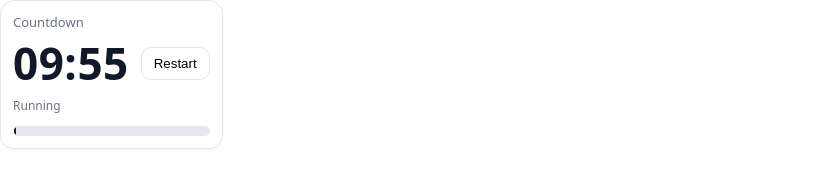
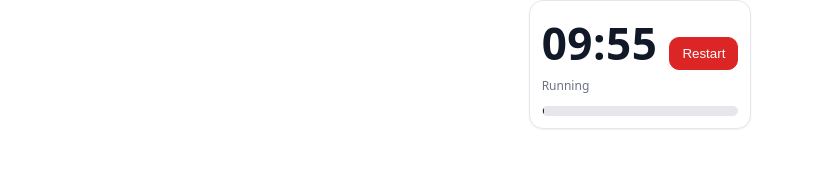
Before and after one commit to Justin8901/sp-countdown, a plain HTML site: page index.html in a window 1280 px wide. Shown: the whole page, without its empty margins (0-814 px from the left). Drawn offline with Linux system fonts and the light colour scheme.

Commit message:
Update index.html

```diff
--- a/index.html
+++ b/index.html
@@ -6,45 +6,77 @@
   <title>Countdown</title>
   <style>
     :root{
-      --border:#e5e7eb; --text:#111827; --muted:#6b7280; --ok:#111827; --warn:#b45309; --danger:#dc2626; --bg:#ffffff;
+      --border:#e5e7eb; --text:#111827; --muted:#6b7280; --ok:#111827;
+      --warn:#f59e0b; --orange:#f97316; --danger:#dc2626; --bg:#ffffff;
     }
     @media (prefers-color-scheme: dark){
-      :root{ --border:#374151; --text:#f3f4f6; --muted:#9ca3af; --ok:#f3f4f6; --warn:#f59e0b; --danger:#f87171; --bg:#111827; }
+      :root{ --border:#374151; --text:#f3f4f6; --muted:#9ca3af; --ok:#f3f4f6;
+             --warn:#f59e0b; --orange:#fb923c; --danger:#f87171; --bg:#111827; }
     }
+
     html,body{
       margin:0;
-  background:transparent;   /* remove big dark background */
+      background:transparent;        /* keep iframe background invisible */
       color:var(--text);
       font-family: ui-sans-serif, system-ui, "Segoe UI", Arial;
+      display:flex; align-items:center; justify-content:center; /* center the card */
+      min-height:1px;
     }
+
     .card{
-  display:inline-block;     /* shrink wrap to content */
+      display:inline-block;
       padding:12px;
       border:1px solid var(--border);
       border-radius:14px;
       box-shadow:0 1px 2px rgba(0,0,0,.06);
+      background:#fff;               /* give the card a surface so blink is visible */
+    }
+    @media (prefers-color-scheme: dark){
+      .card{ background:#0b1220; }   /* subtle dark card */
     }
 
     .row{display:flex; align-items:center; justify-content:space-between; gap:12px;}
-    .title{font-size:13px; color:var(--muted); margin-bottom:2px}
+    .title{display:none}             /* hide the old label completely */
     .time{font-size:44px; font-weight:800; letter-spacing:.5px}
     .status{font-size:12px; color:var(--muted); margin-top:4px}
-    .btn{padding:8px 12px; border:1px solid var(--border); border-radius:10px; background:#fff; cursor:pointer}
-    @media (prefers-color-scheme: dark){ .btn{ background:#111827; } }
+    .btn{padding:8px 12px; border:1px solid var(--border); border-radius:10px; cursor:pointer}
+    .btn-danger{
+      background:var(--danger); color:#fff; border-color:var(--danger);
+    }
+    .btn-danger:hover{ filter:brightness(0.92); }
+
     .bar{height:8px; background:#e5e7eb; border-radius:999px; overflow:hidden; margin-top:12px; border:1px solid var(--border)}
     .bar>div{height:100%; width:0%}
+
+    /* Blink the whole card during the last minute */
+    @keyframes card-blink {
+      0%   { background:#fff;    box-shadow:0 0 0 0 rgba(220,38,38,.0); }
+      50%  { background:#ffe5e5; box-shadow:0 0 0 4px rgba(220,38,38,.25); }
+      100% { background:#fff;    box-shadow:0 0 0 0 rgba(220,38,38,.0); }
+    }
+    @media (prefers-color-scheme: dark){
+      @keyframes card-blink {
+        0%   { background:#0b1220; box-shadow:0 0 0 0 rgba(248,113,113,.0); }
+        50%  { background:#251016; box-shadow:0 0 0 4px rgba(248,113,113,.35); }
+        100% { background:#0b1220; box-shadow:0 0 0 0 rgba(248,113,113,.0); }
+      }
+    }
+    .blink {
+      animation: card-blink 1s linear infinite;
+      border-color: var(--danger) !important;
+    }
   </style>
 </head>
 <body>
-  <div class="card">
+  <div class="card" id="card">
     <div class="row">
       <div>
-        <div id="label" class="title">Countdown</div>
+        <!-- Title intentionally removed -->
         <div id="display" class="time">10:00</div>
         <div id="status" class="status">Running</div>
       </div>
       <div style="display:flex; gap:8px">
-        <button id="restart" class="btn">Restart</button>
+        <button id="restart" class="btn btn-danger">Restart</button>
       </div>
     </div>
     <div class="bar" aria-hidden="true"><div id="barfill"></div></div>
@@ -55,32 +87,37 @@
     // --------- Config via URL params ----------
     // ?m=10   -> minutes (default 10)
     // ?s=600  -> OR total seconds (overrides minutes if present)
-    // ?label=Break%20Timer
-    // ?warn=1 -> minutes left to switch to warning colour (default 1)
+    // ?warn=1 -> (kept for compatibility; not used for colour now)
     // ?beep=1 -> play a short beep at end (default 1)
     const params = new URLSearchParams(location.search);
     const m = parseInt(params.get('m') || '10', 10);
     const sOverride = parseInt(params.get('s') || '0', 10);
     const totalSeconds = Number.isFinite(sOverride) && sOverride > 0 ? sOverride : m * 60;
-    const label = params.get('label') || 'Countdown';
-    const warnAtMin = Math.max(0, parseInt(params.get('warn') || '1', 10));
     const doBeep = (params.get('beep') ?? '1') !== '0';
 
     // Elements
     const displayEl = document.getElementById('display');
     const statusEl  = document.getElementById('status');
-    const labelEl   = document.getElementById('label');
     const btnRestart= document.getElementById('restart');
     const barFill   = document.getElementById('barfill');
+    const cardEl    = document.getElementById('card');
 
-    // Styles for bar colours
-    const colours = {
-      ok:    getComputedStyle(document.documentElement).getPropertyValue('--ok').trim(),
-      warn:  getComputedStyle(document.documentElement).getPropertyValue('--warn').trim(),
-      danger:getComputedStyle(document.documentElement).getPropertyValue('--danger').trim()
+    // Colours
+    const cs = getComputedStyle(document.documentElement);
+    const C = {
+      base:   cs.getPropertyValue('--ok').trim()      || '#111827',  // black-ish
+      yellow: cs.getPropertyValue('--warn').trim()    || '#f59e0b',
+      orange: cs.getPropertyValue('--orange').trim()  || '#f97316',
+      red:    cs.getPropertyValue('--danger').trim()  || '#dc2626'
     };
 
-    let endTs, timerId, done = false, startedAt;
+    // Thresholds (seconds remaining)
+    const YELLOW_AT = 7 * 60;
+    const ORANGE_AT = 5 * 60;
+    const RED_AT    = 2.5 * 60;   // 2m30s
+    const BLINK_AT  = 60;         // last minute
+
+    let endTs, timerId, done = false;
 
     function pad(n){ return String(n).padStart(2,'0'); }
     function fmt(sec){
@@ -90,11 +127,11 @@
     }
 
     function start() {
-      startedAt = Date.now();
-      endTs = startedAt + totalSeconds * 1000;
+      endTs = Date.now() + totalSeconds * 1000;
       done = false;
       statusEl.textContent = 'Running';
-      displayEl.style.color = '';
+      displayEl.style.color = C.base;
+      cardEl.classList.remove('blink');
       tick(); // paint immediately
       if (timerId) clearInterval(timerId);
       timerId = setInterval(tick, 250);
@@ -119,19 +156,22 @@
     function tick(){
       const now = Date.now();
       let remainingMs = endTs - now;
+
       if (remainingMs <= 0){
         if (!done){
           done = true;
           displayEl.textContent = '00:00';
           statusEl.textContent = 'Completed';
-          displayEl.style.color = colours.danger;
+          displayEl.style.color = C.red;
           barFill.style.width = '100%';
-          barFill.style.background = colours.danger;
+          barFill.style.background = C.red;
+          cardEl.classList.remove('blink');
           clearInterval(timerId);
           beep();
         }
         return;
       }
+
       const remainingSec = remainingMs / 1000;
       displayEl.textContent = fmt(remainingSec);
 
@@ -140,23 +180,38 @@
       const pct = Math.min(100, Math.max(0, (elapsed / totalSeconds) * 100));
       barFill.style.width = pct.toFixed(2) + '%';
 
-      // Colour phases
-      const remMin = remainingSec / 60;
-      if (remMin <= 0.1){ // last ~6 seconds -> danger
-        displayEl.style.color = colours.danger;
-        barFill.style.background = colours.danger;
-      } else if (remMin <= warnAtMin){
-        displayEl.style.color = colours.warn;
-        barFill.style.background = colours.warn;
+      // Colour phases for digits
+      if (remainingSec <= RED_AT) {
+        displayEl.style.color = C.red;
+      } else if (remainingSec <= ORANGE_AT) {
+        displayEl.style.color = C.orange;
+      } else if (remainingSec <= YELLOW_AT) {
+        displayEl.style.color = C.yellow;
       } else {
-        displayEl.style.color = colours.ok;
-        barFill.style.background = colours.ok;
+        displayEl.style.color = C.base;
+      }
+
+      // Blink whole card in last minute
+      if (remainingSec <= BLINK_AT) {
+        cardEl.classList.add('blink');
+      } else {
+        cardEl.classList.remove('blink');
+      }
+
+      // Match bar colour to phase
+      if (remainingSec <= RED_AT) {
+        barFill.style.background = C.red;
+      } else if (remainingSec <= ORANGE_AT) {
+        barFill.style.background = C.orange;
+      } else if (remainingSec <= YELLOW_AT) {
+        barFill.style.background = C.yellow;
+      } else {
+        barFill.style.background = C.base;
       }
     }
 
     // UI wiring
     btnRestart.addEventListener('click', start);
-    labelEl.textContent = label;
 
     // Auto-start
     start();
```
Lines whose indentation alone changed are shown as unchanged.
